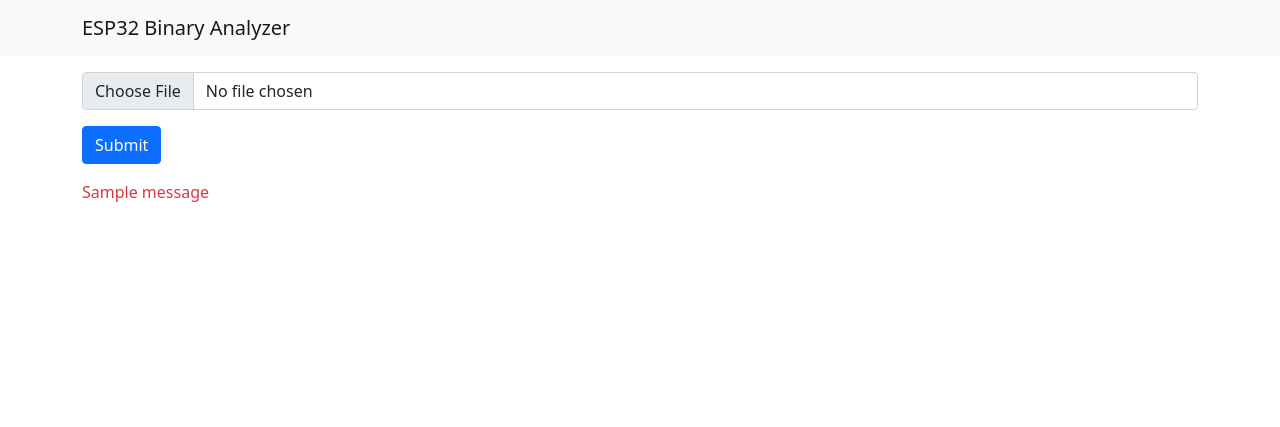
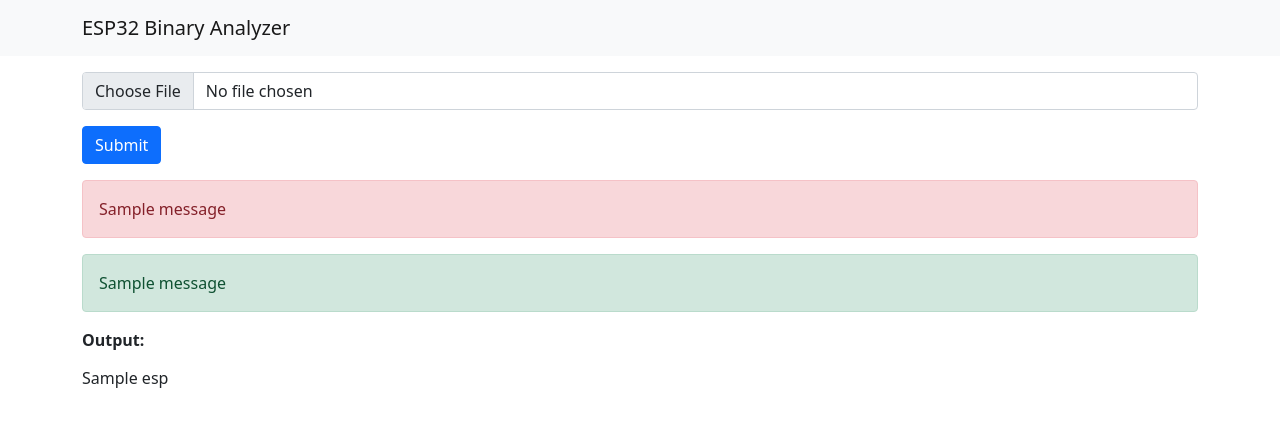
Before and after one commit to prdktntwcklr/esp32-webapp, a Flask app: template app/templates/index.html in a window 1280 px wide. Shown: the top 427 px of the page. Run offline with Flask 3, Linux system fonts and the light colour scheme; the template is opened without the code that fills it: values that come from a table or form of the project are taken from there, most other values are stand-ins (such as "Sample title", 1, 10 or a date in 2020); one stand-in notice (Sample message) is shown; some libraries are stand-ins or nearby versions.

Commit message:
fix: page jump and update styles
jumping page was due to sidebar not always being displayed, a 'style.css' file has been added to override the default from Bootstrap

```diff
--- a/app/main/__init__.py
+++ b/app/main/__init__.py
@@ -2,4 +2,4 @@ from flask import Blueprint
 
 main = Blueprint('main', __name__)
 
-from . import views, filters  # noqa: F401, E402
+from . import views  # noqa: F401, E402
--- a/app/main/filters.py
+++ /dev/null
@@ -1,6 +0,0 @@
-from . import main
-
-
-@main.app_template_filter('splitstr')
-def splitstr_filter(text: str) -> list[str]:
-    return text.split('\n')
--- /dev/null
+++ b/app/static/style.css
@@ -0,0 +1,4 @@
+/* override Bootstrap to fix "jumping" webpage by always displaying scrollbar */
+html {
+    overflow-y: scroll;
+}
--- a/app/templates/index.html
+++ b/app/templates/index.html
@@ -4,6 +4,7 @@
         <meta charset="UTF-8">
         <meta name="viewport" content="width=device-width, initial-scale=1.0">
         <link href="https://cdn.jsdelivr.net/npm/bootstrap@5.0.2/dist/css/bootstrap.min.css" rel="stylesheet" integrity="sha384-EVSTQN3/azprG1Anm3QDgpJLIm9Nao0Yz1ztcQTwFspd3yD65VohhpuuCOmLASjC" crossorigin="anonymous">
+        <link rel="stylesheet" href="{{ url_for('static', filename='style.css') }}">
         <title>ESP32 Binary Analyzer</title>
     </head>
     <body>
@@ -23,15 +24,30 @@
                     {{form.submit(class="btn btn-primary")}}
                 </div>
             </form>
-            {% with messages = get_flashed_messages() %}
-                {% if messages %}
-                    {% for message in messages %}
-                        <p class="text-danger">{{message}}</p>
+            {% with error_messages = get_flashed_messages(category_filter=["error"]) %}
+                {% if error_messages %}
+                    {% for message in error_messages %}
+                        <div class="alert alert-danger" role="alert">{{message}}</div>
                     {% endfor %}
-                {% elif esp %}
-                    <p>{{esp}}</p>
                 {% endif %}
             {% endwith %}
+            {% with success_messages = get_flashed_messages(category_filter=["success"]) %}
+                {% if success_messages %}
+                    {% for message in success_messages %}
+                        <div class="alert alert-success" role="alert">{{message}}</div>
+                    {% endfor %}
+                {% endif %}
+            {% endwith %}
+            {% if esp %}
+                <p class="fw-bold">Output:</p>
+                {% with paragraphs = esp.split('\n') %}
+                <p class="lh-sm">
+                    {% for paragraph in paragraphs %}
+                        {{ paragraph }}</br>
+                    {% endfor %}
+                </p>
+                {% endwith %}
+            {% endif %}
         </div>
         <script src="https://cdn.jsdelivr.net/npm/bootstrap@5.0.2/dist/js/bootstrap.bundle.min.js" integrity="sha384-MrcW6ZMFYlzcLA8Nl+NtUVF0sA7MsXsP1UyJoMp4YLEuNSfAP+JcXn/tWtIaxVXM" crossorigin="anonymous"></script>
     </body>
```
Also changed, not shown: app/main/views.py (+5 -2 lines), tests/test_filters.py (deleted, +0 -2 lines).
